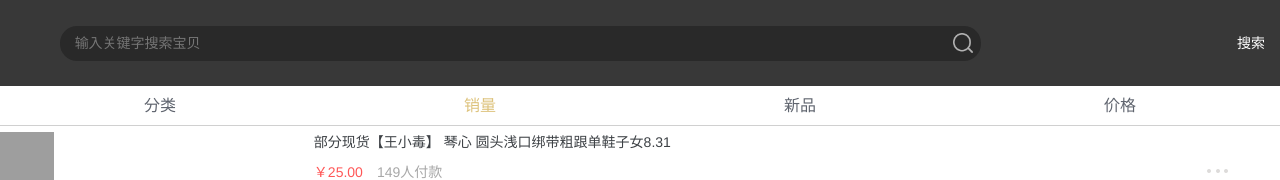
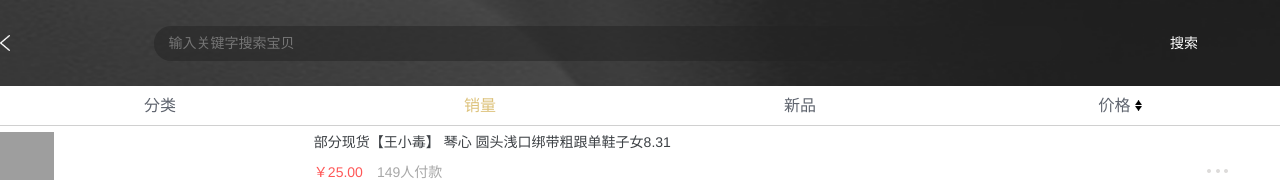
Before and after one commit to xiaoxiaoxia0707/tea, a website: page src/search-page.html in a window 1280 px wide. Shown: the top 180 px of the page. Drawn offline with nearby package versions, Linux system fonts and the light colour scheme; files that its build step writes are made by us from their sources; grey boxes are pictures that could not be loaded; a web font is replaced by a local one.

Commit message:
修改搜索结果页面

```diff
--- a/src/less/module.less
+++ b/src/less/module.less
@@ -27,50 +27,6 @@
  //设置后台文本框放置图片，微信端显示内容
  .card-detail .card-content-inner img{width: 100%;max-height: 250px;}
  /*************搜索页面列表begin********************/
-.searchbar {
-    padding: 0;
-    background: #383838;
-    width: 100%;
-    height: auto;
-     position: relative;
-}
-//搜索框
-.searchbar .search {
-    margin: 2% 3%;
-    border: none;
-    padding-left: 0.75rem;
-    width: 72%;
-    height: 1.75rem;
-    line-height: 1.75rem;
-    border-radius: 0.85rem;
-    font-size: 14px;
-    background: #292929;
-
-}
-//搜索按钮
-.searchbar .ico{
-position: absolute;
-right:24%;
-top: 50%;
-width: 1.0rem;
-height: 1.0rem;
-margin: -0.5rem 0 0;
-}
-.searchbar .pull-left{
-    height: 1.75rem;
-    color: #fff;
-    line-height: 1.75rem;
-    margin: 2%  0  2%  0.4rem;
-    float: left;
-}
-.searchbar span{
-    color: #fff;
-    font-size: 14px;
-    height: 1.75rem;
-    line-height: 1.75rem;
-     margin: 2% 0.75rem 2% 0;
-     float: right;
-}
 .row .col-20 {
      margin-top: 6px;
     margin-bottom: 6px;
@@ -92,4 +48,72 @@ margin: -0.5rem 0 0;
 .s-payment{margin-left: 14px;float: left;line-height: 26px;font-size:14px;color: #a8a8a8; }
 .pspec{bottom: 0;height:26px;}
 .o-list .s-price:before{content:'￥';}
+.buttons-tab .sort{
+    margin-left: 0.2rem;
+    height: 0.55rem;
+    width: 0.35rem;
+}
+// 分类//
+.searchbar .main{
+    width: auto;
+    flex:1;
+}
+.searchbar .left{
+    float: left;
+    height: 2.4rem;
+    width: 10%;
+}
+.searchbar .arrow{
+    position: relative;
+    top: 50%;
+    margin-top: -0.4rem;
+    width: 0.5rem;
+    height: 0.8rem;
+}
+.searchbar .right{
+    float: right;
+    width: 15%;
+    height: 2.4rem;
+    line-height: 2.4rem;
+    text-align: center;
+    color: #fff;
+    font-size: 14px;
+}
+.searchbar {
+    padding: 0;
+    background: url(../images/bg-header.png)no-repeat;
+    width: 100%;
+    height: 2.4rem;
+    height: auto;
+     position: relative;
+     background-size: cover;
+}
+
+.searchbar .search {
+    margin: 2% 2%;
+    border: none;
+    padding-left: 0.75rem;
+    width: 96%;
+    height: 1.75rem;
+    line-height: 1.75rem;
+    border-radius: 0.85rem;
+    font-size: 14px;
+    background: rgba(35, 35, 35, 0.5) ;
+    color: #fff;
+
+}
+.searchbar .ico{
+position: absolute;
+right:5%;
+top: 50%;
+width: 1.0rem;
+height: 1.0rem;
+margin: -0.5rem 0 0;
+}
+.flex-box {
+    display: -webkit-box;
+    display: -webkit-flex;
+    display: flex;
+    display: flex;
+}
 /*************搜索页面列表end*******************/
--- a/src/search-page.html
+++ b/src/search-page.html
@@ -15,23 +15,21 @@
        }
     </style>
 </head>
-
 <body>
 <div class="page-group">
     <div class="page">
      <!--头部内容 !-->
          <div class="content search-content">
-            <div class="searchbar">
-                <a class="icon icon-left pull-left back"></a>
-                <input type="text" placeholder="输入关键字搜索宝贝" class="search">
-                <img src="./images/search.png" alt="" class="ico">
-                <span>搜索</span>
+            <div class="searchbar flex-box">
+                    <div class="left"><img src="./images/arrowLeft.png" alt="" class="arrow cell-left"></div>
+                    <input type="text" placeholder="输入关键字搜索宝贝" class="search main">
+                <div class="right">搜索</div>
             </div>
             <div class="buttons-tab">
                 <a href="#class-tab" class="tab-link  button">分类</a>
                 <a href="#sales-tab" class="tab-link  button active">销量</a>
                 <a href="#new-tab" class="tab-link button">新品</a>
-                <a href="#price-tab" class="tab-link button">价格</a>
+                <a href="#price-tab" class="tab-link button">价格<span><img src="./images/sort.png" class="sort" alt=""></span></a>
             </div>
              <div class="tabs">
                 <div id="sales-tab" class="tab active">
```
Also changed, not shown: dist/css/module.css, dist/search-page.html.
